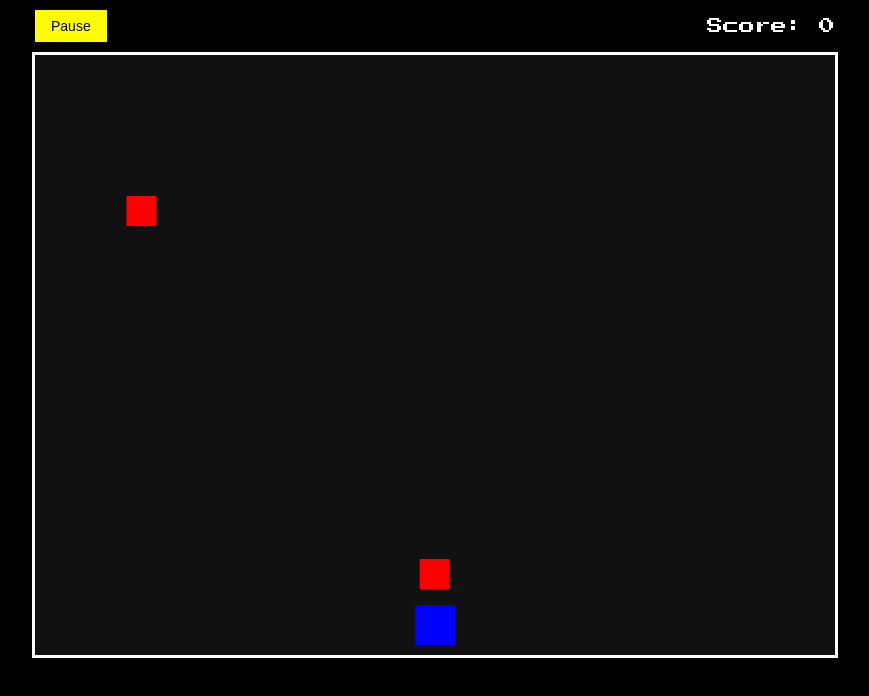
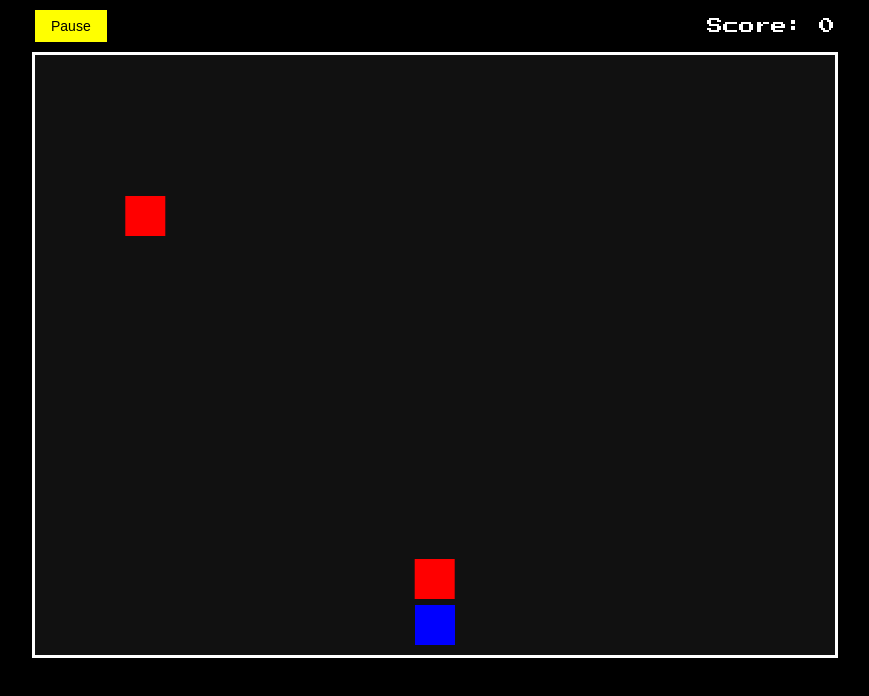
Before and after one commit to karthikeyankoduri/Red-Destroyer, a plain HTML site: page index.html in a window 1280 px wide. Both pictures are taken after a click on the button "Start Game". Shown: the whole page, without its empty margins (205-1074 px from the left). Drawn offline with Linux system fonts and the light colour scheme.

Commit message:
Update index.html

```diff
--- a/index.html
+++ b/index.html
@@ -179,7 +179,7 @@
     constructor(x, y) {
       this.x = x;
       this.y = y;
-      this.width = 5;
+      this.width = 6;
       this.height = 10;
       this.speed = 7;
     }
@@ -196,8 +196,8 @@
 
   class Enemy {
     constructor() {
-      this.width = 30;
-      this.height = 30;
+      this.width = 40;
+      this.height = 40;
       this.x = Math.random() * (canvas.width - this.width);
       this.y = 0;
       this.speed = 3;
@@ -267,7 +267,7 @@
         endGame();
       }
 
-      if (Date.now() - enemy.spawnTime > 4000) {
+      if (Date.now() - enemy.spawnTime > 5500) {
         endGame();
       }
     });
```
